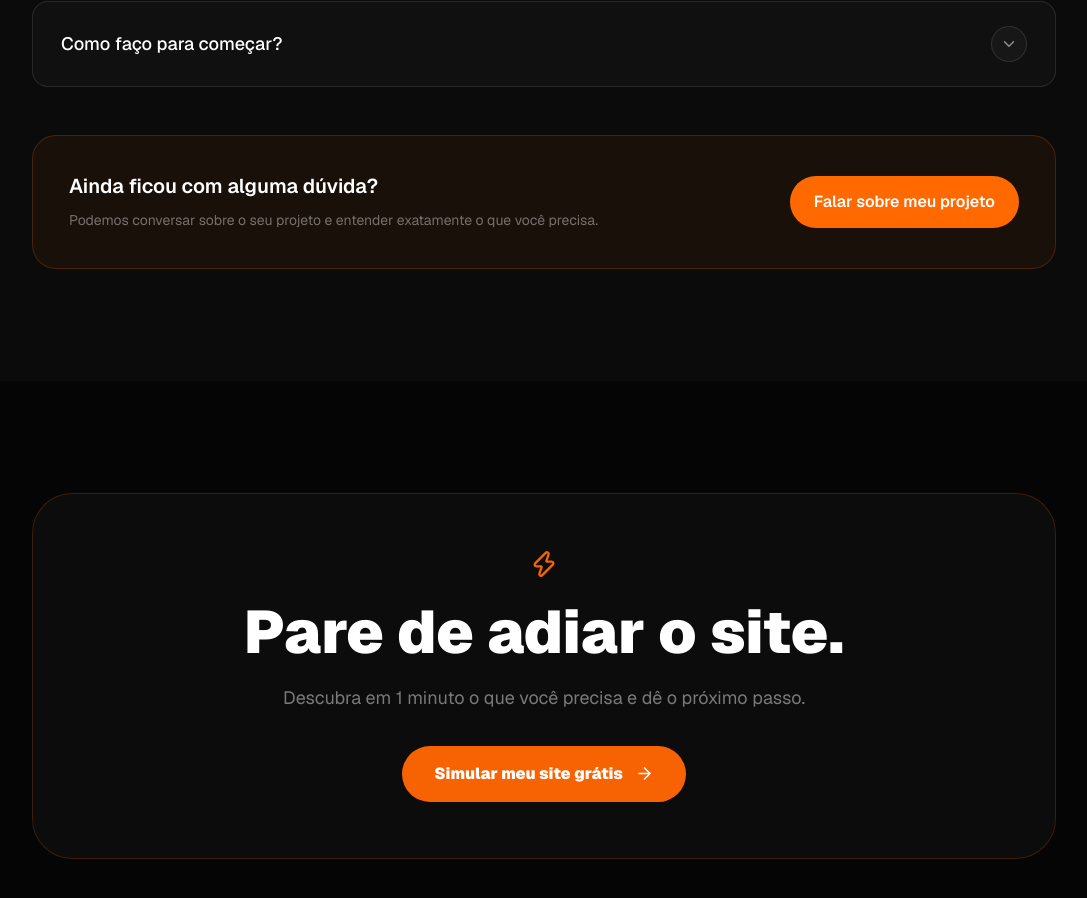
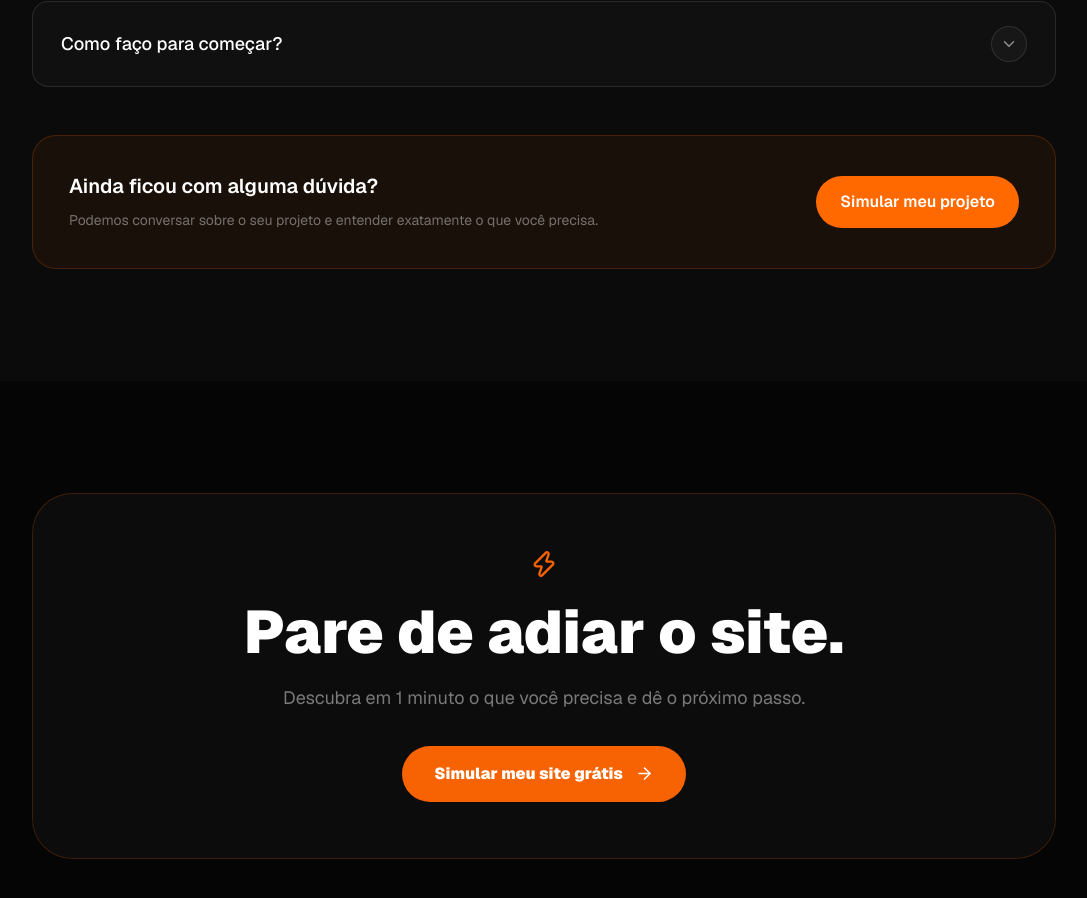
Before and after one commit to davi-jacobxz/site-vendas, a Next.js app: page / in a window 1280 px wide. Shown: the part 8222-9120 px from the top of the page, without its empty margins (96-1183 px from the left). Built offline with nearby package versions, Linux system fonts and the light colour scheme; no server answers.

Commit message:
Corrige CTA do FAQ para simulador

```diff
--- a/components/FAQ.tsx
+++ b/components/FAQ.tsx
@@ -183,10 +183,10 @@ export default function FAQ() {
             </div>
 
             <a
-              href="#contato"
+              href="#orcamento"
               className="inline-flex shrink-0 items-center justify-center rounded-full bg-orange-500 px-6 py-3.5 font-semibold text-white transition hover:bg-orange-400"
             >
-              Falar sobre meu projeto
+              Simular meu projeto
             </a>
           </div>
         </motion.div>
```
